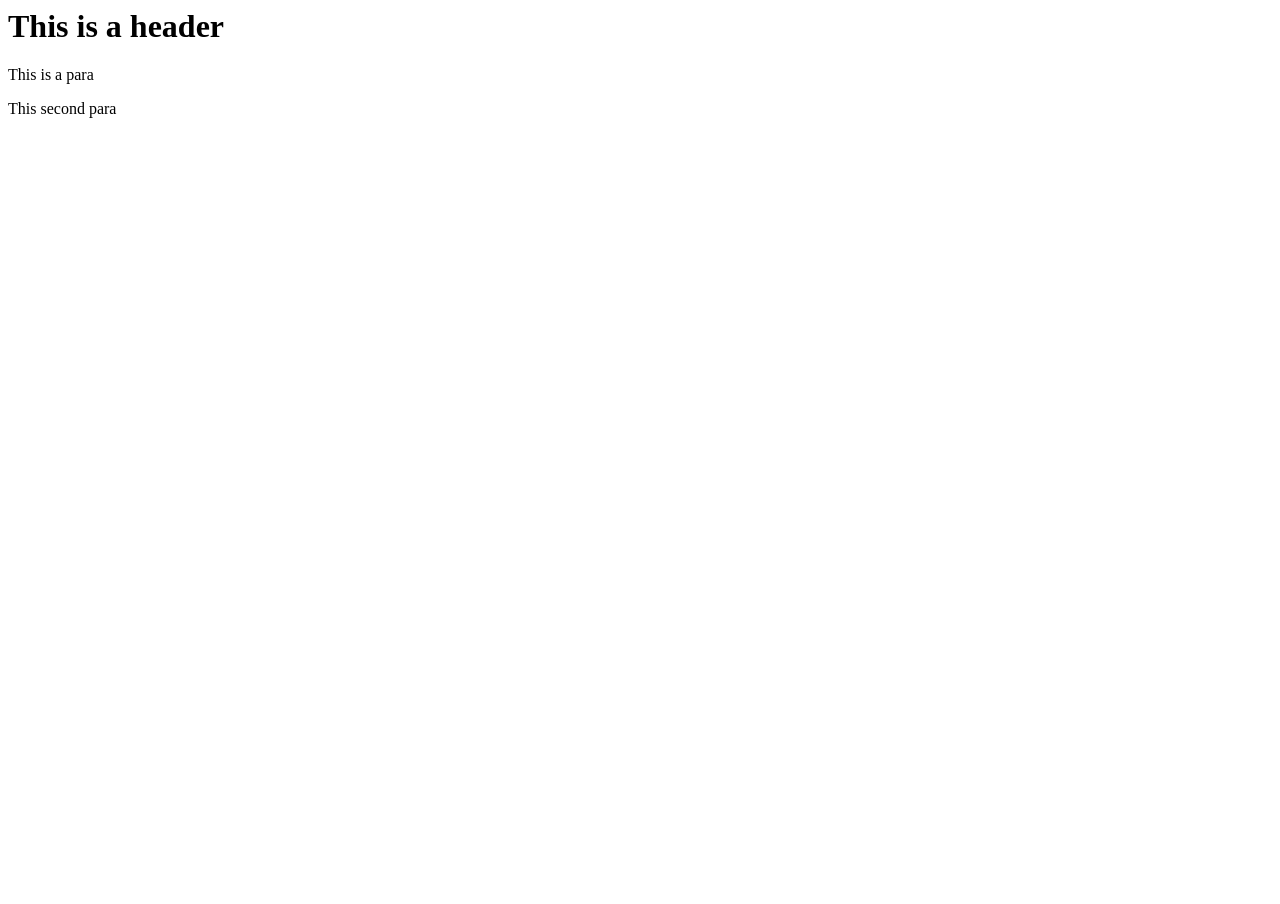
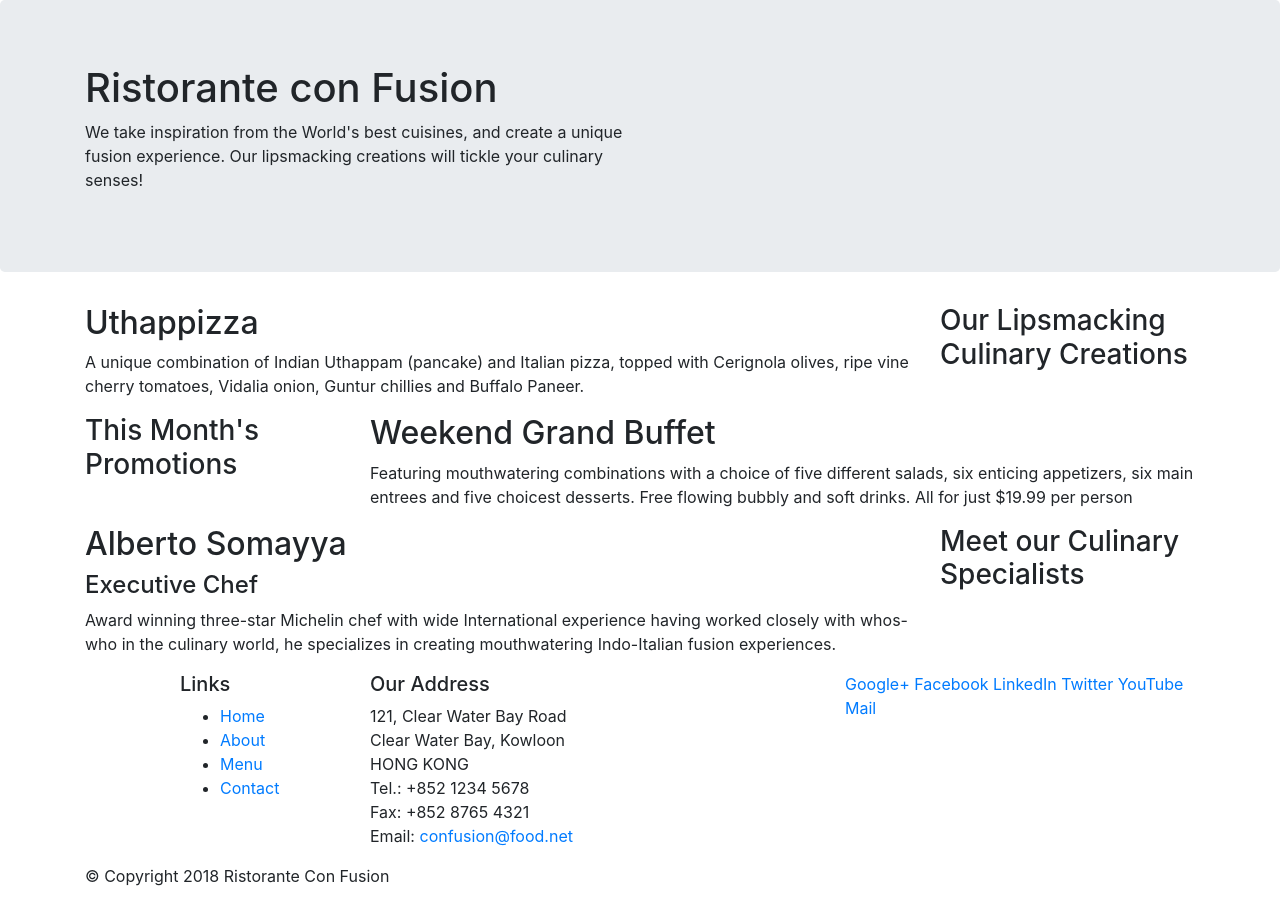
Before and after one commit to avishkakavindu/git-test, a website: page index.html in a window 1280 px wide. Before the commit the page ends 800 px from the top, so only its background shows below. Drawn offline with nearby package versions, Linux system fonts and the light colour scheme.

Commit message:
rows and cols

```diff
--- a/index.html
+++ b/index.html
@@ -1,9 +1,113 @@
-<html>
-  <head></head>
-  <body>
-    <h1>This is a header</h1>
-    <p>This is a para</p>
-    <p> This second para</p>
+<!DOCTYPE html>
+<html lang="en">
+
+<head>
+   <!-- Required meta tags always come first -->
+   <meta charset="utf-8">
+   <meta name="viewport" content="width=device-width, initial-scale=1, shrink-to-fit=no">
+   <meta http-equiv="x-ua-compatible" content="ie=edge">
+
+   <!-- Bootstrap CSS -->
+   <link rel="stylesheet" href="node_modules/bootstrap/dist/css/bootstrap.min.css">
+
+    <title>Ristorante Con Fusion</title>
+</head>
+
+<body>
+
+    <header class="jumbotron">
+        <div class="container">
+            <div class="row">
+                <div class="col-12 col-sm-6">
+                    <h1>Ristorante con Fusion</h1>
+                    <p>We take inspiration from the World's best cuisines, and create a unique fusion experience. Our lipsmacking creations will tickle your culinary senses!</p>
+                </div>
+                <div class="col-12 col-sm">
+                </div>
+            </div>
+        </div>
+    </header>
+
+    <div class="container">
+        <div class="row">
+            <div class="col-12 order-sm-last col-sm-4 col-md-3">
+                <h3>Our Lipsmacking Culinary Creations</h3>
+            </div>
+            <div class="col order-sm-first col-sm col-md">
+                <h2>Uthappizza</h2>
+                <p>A unique combination of Indian Uthappam (pancake) and Italian pizza, topped with Cerignola olives, ripe vine cherry tomatoes, Vidalia onion, Guntur chillies and Buffalo Paneer.</p>
+            </div>
+        </div>
+
+
+        <div class="row">
+            <div class="col-12 col-sm-4 col-md-3">
+                <h3>This Month's Promotions</h3>
+            </div>
+            <div class="col col-sm col-md">
+                <h2>Weekend Grand Buffet</h2>
+                <p>Featuring mouthwatering combinations with a choice of five different salads, six enticing appetizers, six main entrees and five choicest desserts. Free flowing bubbly and soft drinks. All for just $19.99 per person </p>
+            </div>
+        </div>
+
+        <div class="row">
+            <div class="col-12 order-sm-last col-sm-4 col-md-3">
+                <h3>Meet our Culinary Specialists</h3>
+            </div>
+            <div class="col order-sm-first col-sm col-md">
+                <h2>Alberto Somayya</h2>
+                <h4>Executive Chef</h4>
+                <p>Award winning three-star Michelin chef with wide International experience having worked closely with whos-who in the culinary world, he specializes in creating mouthwatering Indo-Italian fusion experiences. </p>
+            </div>
+        </div>
+    </div>
+
+    <footer>
+        <div class="container">
+            <div class="row">
+                <div class="col-4 offset-1 col-sm-2">
+                    <h5>Links</h5>
+                    <ul>
+                        <li><a href="#">Home</a></li>
+                        <li><a href="#">About</a></li>
+                        <li><a href="#">Menu</a></li>
+                        <li><a href="#">Contact</a></li>
+                    </ul>
+                </div>
+                <div class="col-7 col-sm-5">
+                    <h5>Our Address</h5>
+                    <address>
+		              121, Clear Water Bay Road<br>
+		              Clear Water Bay, Kowloon<br>
+		              HONG KONG<br>
+		              Tel.: +852 1234 5678<br>
+		              Fax: +852 8765 4321<br>
+		              Email: <a href="mailto:confusion@food.net">confusion@food.net</a>
+		           </address>
+                </div>
+                <div class="col-12 col-sm-4">
+                    <div>
+                        <a href="http://google.com/+">Google+</a>
+                        <a href="http://www.facebook.com/profile.php?id=">Facebook</a>
+                        <a href="http://www.linkedin.com/in/">LinkedIn</a>
+                        <a href="http://twitter.com/">Twitter</a>
+                        <a href="http://youtube.com/">YouTube</a>
+                        <a href="mailto:">Mail</a>
+                    </div>
+                </div>
+           </div>
+           <div class="row">
+                <div class="col-auto">
+                    <p>© Copyright 2018 Ristorante Con Fusion</p>
+                </div>
+           </div>
+        </div>
+    </footer>
+
+
+</body>
+
+</html>
   </body>
 
 </html>
--- a/package.json
+++ b/package.json
@@ -19,7 +19,10 @@
   },
   "homepage": "https://github.com/avishkakavindu/git-test#readme",
   "dependencies": {
-    "liteserver": "^0.3.0"
+    "bootstrap": "^4.5.0",
+    "jquery": "^3.5.1",
+    "liteserver": "^0.3.0",
+    "popper.js": "^1.12.9"
   },
   "devDependencies": {
     "lite-server": "^2.5.4"
```
Also changed, not shown: 1 other file.
